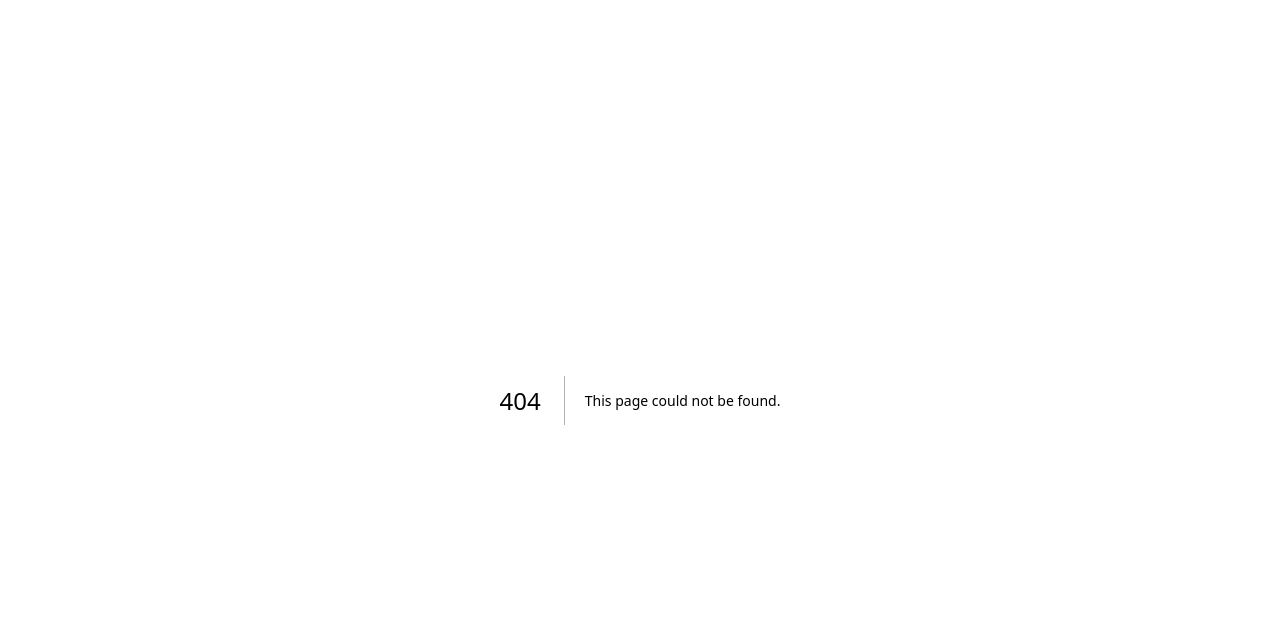
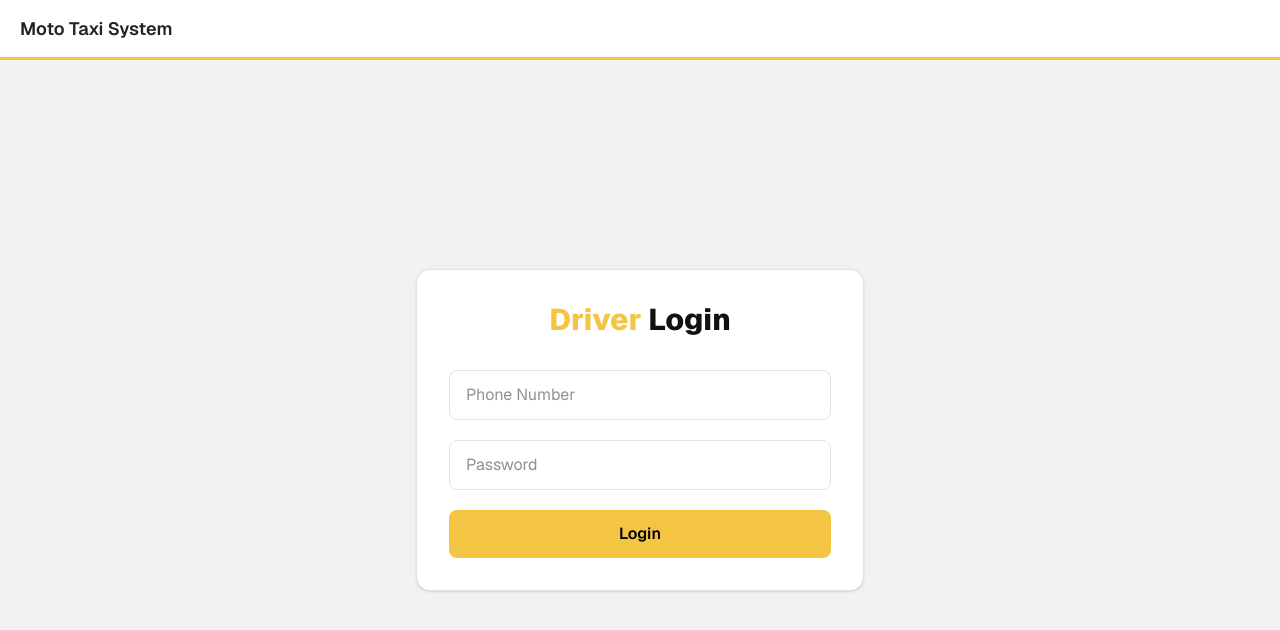
Before and after one commit to adnanminawi/Moto-delivery-Systerm, a Next.js app: page /driver/login in a window 1280 px wide. Before the commit this address had no page. Shown: the top 630 px of the page. Built offline with nearby package versions, Linux system fonts and the light colour scheme.

Commit message:
Add driver login and dashboard improvements

```diff
--- a/app/api/drivers/[id]/route.ts
+++ b/app/api/drivers/[id]/route.ts
@@ -8,8 +8,16 @@ export async function GET(request: Request, { params }: { params: Promise<{ id:
         [id]);
         const [rides] = await db.query("SELECT r.id, c.name AS customer_name, r.pickup_address, r.destination_address, r.status FROM ride r JOIN customer c ON r.customer_id = c.id WHERE r.driver_id = ?",
         [id]);
+       const [totalRides]: any = await db.query(
+  "SELECT COUNT(*) AS count FROM ride WHERE driver_id = ? AND status = 'completed'",
+  [id]
+);
 
-        return Response.json({ driver_Profile : driver, rides});
+    return Response.json({
+      driver_Profile: driver,
+      rides,
+      totalRides: totalRides[0].count
+    });
 
     }catch(error){
     return Response.json({error: String(error) }, { status: 500 });
--- a/app/api/drivers/ride/route.ts
+++ b/app/api/drivers/ride/route.ts
@@ -3,11 +3,16 @@ import db from "@/lib/db";
 export async function GET() {
   try {
    const [rides] = await db.query(
-  `SELECT *
-   FROM ride
-   WHERE status = 'searching'
-   ORDER BY id DESC
-   LIMIT 1`
+  `SELECT
+    ride.*,
+    customer.name AS customer_name,
+    customer.phone AS customer_phone
+FROM ride
+JOIN customer
+    ON ride.customer_id = customer.id
+WHERE ride.status = 'searching'
+ORDER BY ride.id DESC
+LIMIT 1`
 );
 
     return Response.json({
--- a/app/driver/DriverClient.jsx
+++ b/app/driver/DriverClient.jsx
@@ -13,6 +13,7 @@ export default function DriverClient() {
   const [driver, setDriver] = useState(null);
   const [isOnline, setIsOnline] = useState(false);
   const [activeRide, setActiveRide] = useState(null);
+  const [totalRides, setTotalRides] = useState(0);
 
   const [pickup, setPickup] = useState(null);
 const [destination, setDestination] = useState(null);
@@ -20,7 +21,13 @@ const [destination, setDestination] = useState(null);
   useEffect(() => {
     async function fetchDriver() {
       try {
-        const res = await fetch("/api/drivers/1");
+        const savedDriver = JSON.parse(
+  localStorage.getItem("driver")
+);
+
+if (!savedDriver) return;
+
+const res = await fetch(`/api/drivers/${savedDriver.id}`);
 
         if (!res.ok) return;
 
@@ -29,6 +36,7 @@ const [destination, setDestination] = useState(null);
 
         setDriver(d);
         setIsOnline(d?.status === "online");
+        setTotalRides(data.totalRides || 0);
       } catch (err) {
         console.error("Failed to fetch driver:", err);
       }
@@ -153,7 +161,7 @@ async function acceptRide() {
 
        <div className={styles.card}>
   <h3>Total Rides</h3>
-          <h2>13</h2>
+  <h2>{totalRides}</h2>
 </div>
       </div>
 
@@ -163,6 +171,14 @@ async function acceptRide() {
 {rideRequest && (
   <div className={styles.popup}>
     <h3>🚨 New Ride Request</h3>
+
+    <p>
+      Customer: {rideRequest.customer?.name}
+    </p>
+
+    <p>
+      Phone: {rideRequest.customer?.phone}
+    </p>
 
     <p>
       Pickup: {rideRequest.pickup.address}
--- /dev/null
+++ b/app/driver/login/page.tsx
@@ -0,0 +1,131 @@
+"use client";
+
+import { useState } from "react";
+import { useRouter } from "next/navigation";
+
+export default function DriverLogin() {
+  const router = useRouter();
+
+  const [phone, setPhone] = useState("");
+  const [password, setPassword] = useState("");
+  const [error, setError] = useState("");
+
+  async function handleLogin(e: React.FormEvent) {
+    e.preventDefault();
+
+    try {
+      const res = await fetch("/api/drivers/login", {
+        method: "POST",
+        headers: {
+          "Content-Type": "application/json",
+        },
+        body: JSON.stringify({
+          phone,
+          password,
+        }),
+      });
+
+      const data = await res.json();
+
+      if (!res.ok) {
+        setError(data.error);
+        return;
+      }
+
+      localStorage.setItem(
+        "driver",
+        JSON.stringify(data.driver)
+      );
+
+      router.push("/driver");
+
+    } catch (err) {
+      setError("Something went wrong");
+    }
+  }
+
+  return (
+    <div className="min-h-screen bg-[#f2f2f2] text-[#222] flex flex-col font-sans">
+
+
+      <header className="h-[60px] flex items-center px-5 font-semibold text-lg bg-white border-b-[3px] border-[#f4c542]">
+        Moto Taxi System
+      </header>
+
+
+
+      <main className="flex-1 flex flex-col items-center justify-center px-5 py-10">
+
+
+        <div className="w-full max-w-md bg-white border border-[#e3e3e3] rounded-[14px] p-8 shadow-sm">
+
+          <h1 className="text-center text-3xl font-extrabold text-[#111] mb-8">
+            <span className="text-[#f4c542]">Driver</span> Login
+          </h1>
+
+
+          <form onSubmit={handleLogin} className="flex flex-col gap-5">
+
+            <input
+              type="text"
+              placeholder="Phone Number"
+              value={phone}
+              onChange={(e) => setPhone(e.target.value)}
+              className="
+                w-full
+                rounded-lg
+                border border-[#e3e3e3]
+                px-4 py-3
+                outline-none
+                focus:border-[#f4c542]
+              "
+            />
+
+
+            <input
+              type="password"
+              placeholder="Password"
+              value={password}
+              onChange={(e) => setPassword(e.target.value)}
+              className="
+                w-full
+                rounded-lg
+                border border-[#e3e3e3]
+                px-4 py-3
+                outline-none
+                focus:border-[#f4c542]
+              "
+            />
+
+
+            {error && (
+              <p className="text-sm text-red-500 text-center">
+                {error}
+              </p>
+            )}
+
+
+            <button
+              type="submit"
+              className="
+                bg-[#f4c542]
+                text-black
+                font-semibold
+                py-3
+                rounded-lg
+                transition
+                hover:bg-[#e6b93c]
+              "
+            >
+              Login
+            </button>
+
+          </form>
+
+        </div>
+
+      </main>
+
+    </div>
+  );
+}
--- a/app/page.tsx
+++ b/app/page.tsx
@@ -12,7 +12,7 @@ export default function Home() {
     {
       label: "Driver",
       desc: "Go online, receive ride requests, and start earning.",
-      href: "/driver",
+     href: "/driver/login",
       icon: "🏍️",
     },
     {
--- a/components/RidePopup.jsx
+++ b/components/RidePopup.jsx
@@ -24,6 +24,11 @@ export default function RidePopup({ setRideRequest, driverId  }) {
 
           setRideRequest({
   id: ride.id,
+
+    customer: {
+    name: ride.customer_name,
+    phone: ride.customer_phone,
+  },
 
   pickup: {
     lat: ride.pickup_lat,
```
Lines whose indentation alone changed are shown as unchanged.
